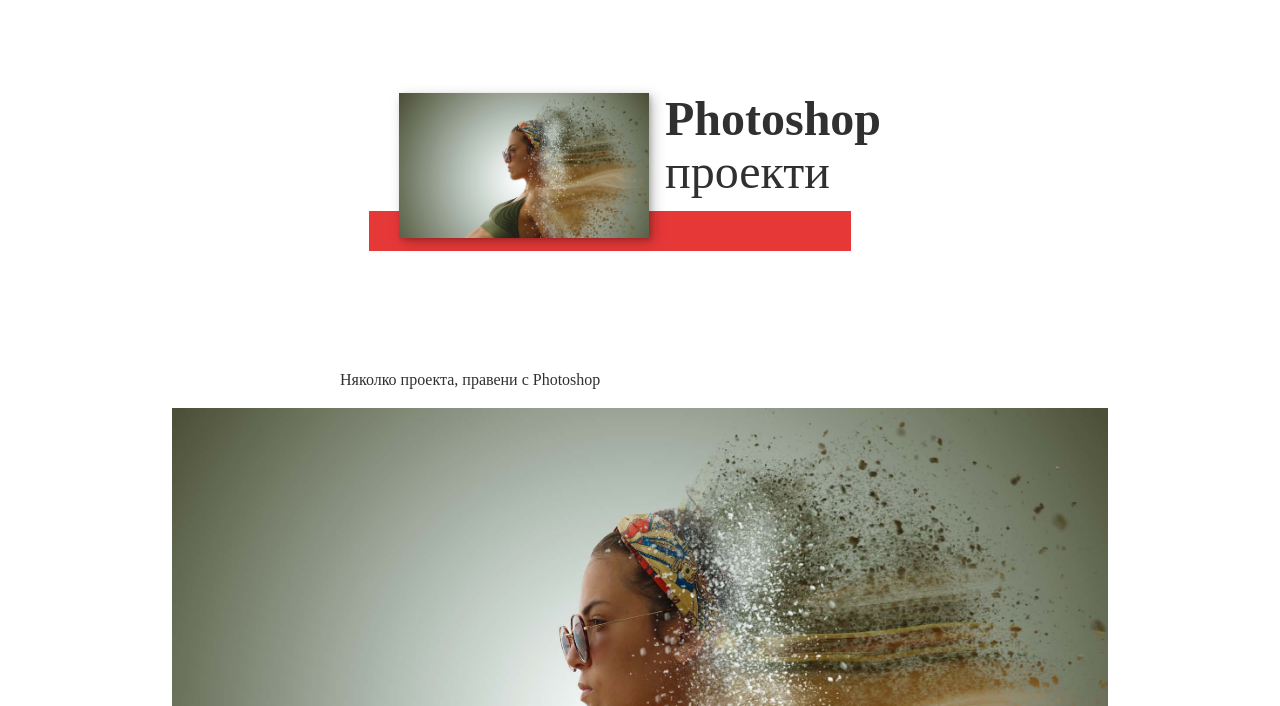
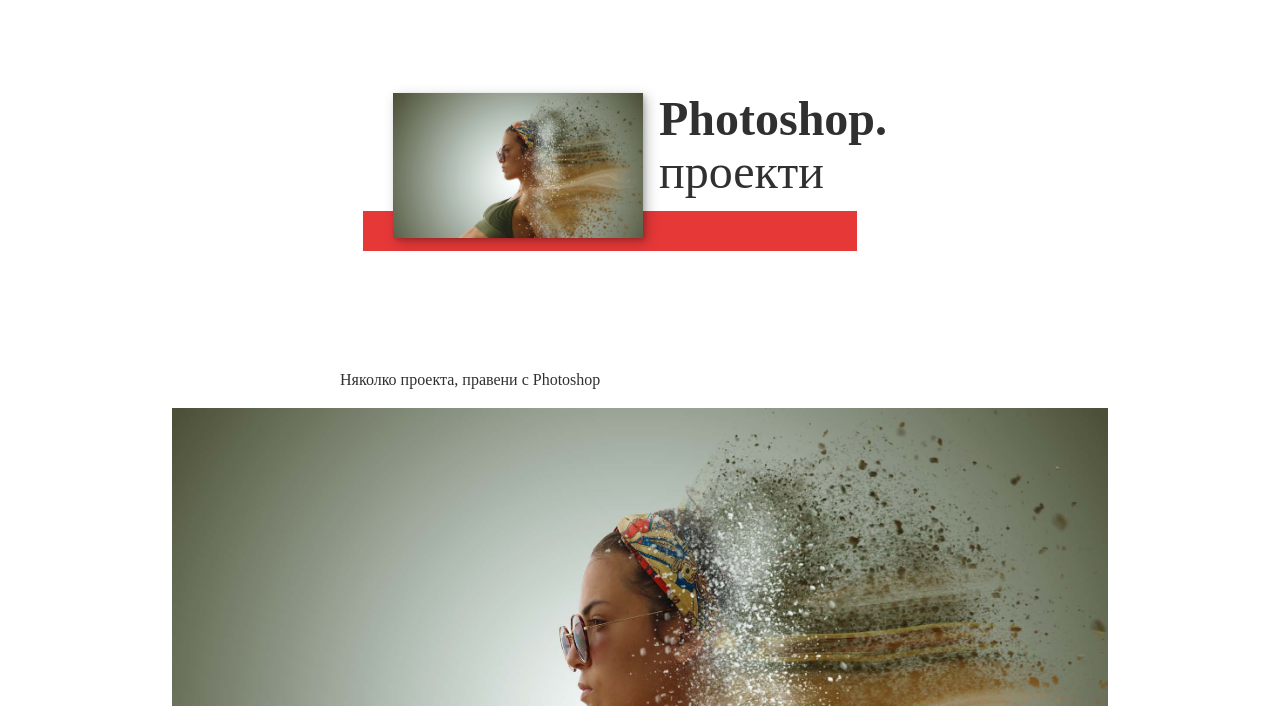
Before and after one commit to monikauzunovaa/monika, a plain HTML site: page portfolio-item6.html in a window 1280 px wide. Shown: the part 94-800 px from the top of the page. Drawn offline with Linux system fonts and the light colour scheme.

Commit message:
text change

```diff
--- a/portfolio-item6.html
+++ b/portfolio-item6.html
@@ -45,7 +45,7 @@
     <!-- intro -->
     <section class="intro" id="home">
       <h1 class="section__title section__title--intro">
-        <strong>Photoshop</strong> проекти
+        <strong>Photoshop.</strong> проекти
       </h1>
       <p class="section__subtitle section__subititle--intro"></p>
       <img src="img/dispersioneffect.jpg" alt="website" class="intro__img" />
```
